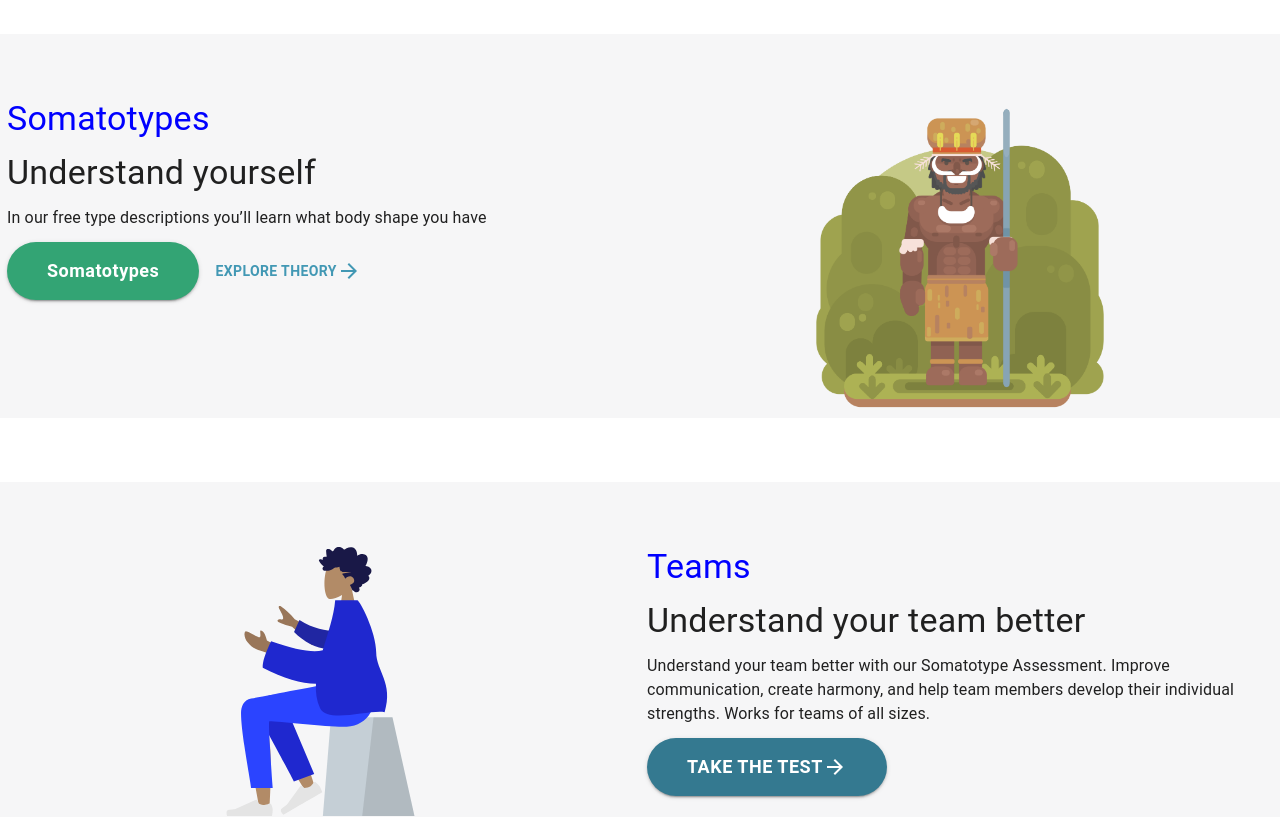
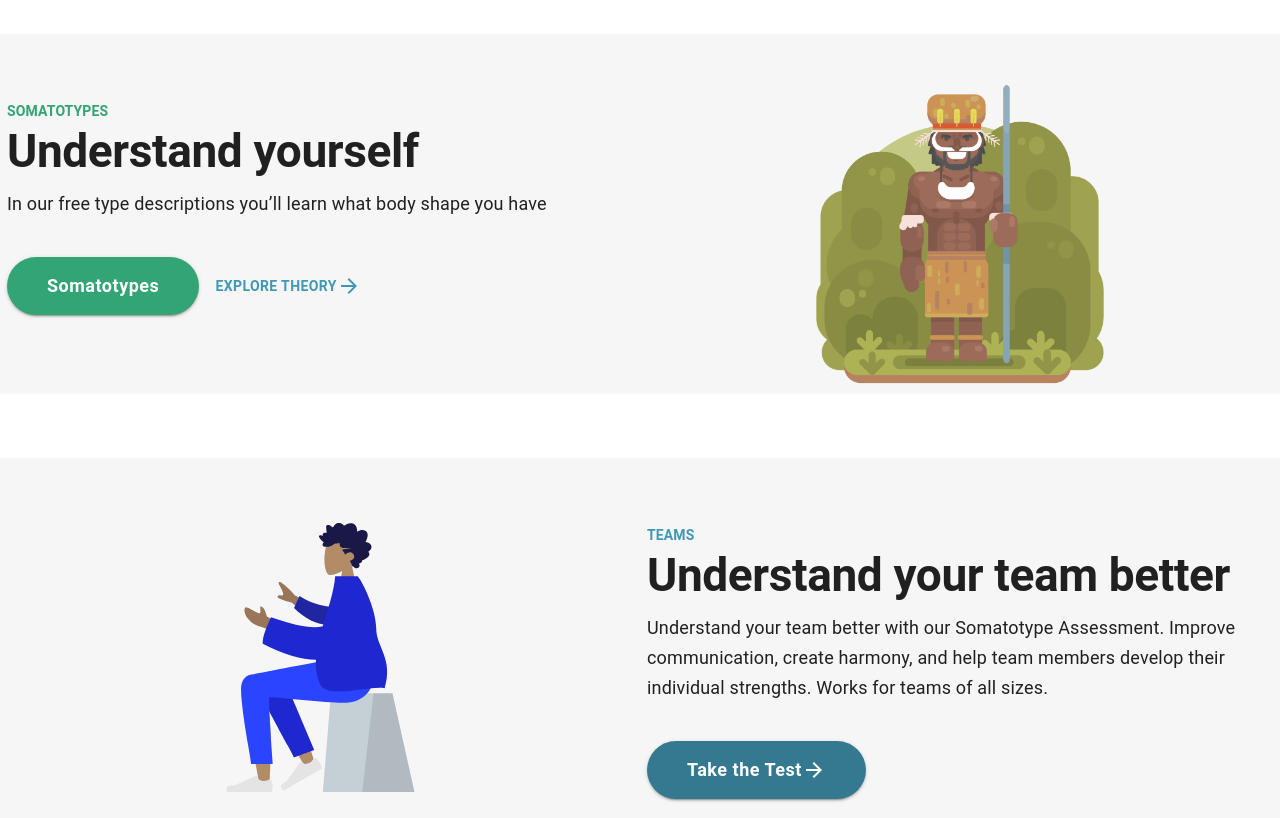
Before and after one commit to walter-clayton/afitpilot-somatotype, a React (Create React App) app in the folder client/: page / in a window 1280 px wide. Shown: the part 780-1598 px from the top of the page. Built offline with nearby package versions, Linux system fonts and the light colour scheme.

Commit message:
CTA: Bold title,capital letter,text smaller

```diff
--- a/client/src/components/CTA/CallToAction.tsx
+++ b/client/src/components/CTA/CallToAction.tsx
@@ -25,24 +25,25 @@ const CallToAction = () => {
               marginLeft: "7px",
             }}
           >
-            <Typography component="h1" variant="h4" sx={{ color: "blue" }}>
+            <Typography variant="body1" sx={{ color: "RGB(51, 164, 116)", fontSize: "14px", fontWeight: 700, textTransform: "uppercase", lineHeight: "26px", padding: 0 }}>
               Somatotypes
             </Typography>
-            <Typography mt={1.5} component="h4" variant="h4">
+            <Typography mt={1.5} component="h2" variant="h2"
+              sx={{ fontSize: '46px', margin: "0px 0px 10px", fontWeight: 600 }}>
               Understand yourself
             </Typography>
             <Typography
               mt={1.5}
-              sx={{ display: "flex", justifyContent: "flex-end" }}
+              sx={{ display: "flex", justifyContent: "flex-end", fontSize: "18px", lineHeight: "30px", margin: "0px 0px 30px", fontWeight: 400 }}
               variant="body1"
             >
               In our free type descriptions you’ll learn what body shape you
               have
             </Typography>
-            <Stack mt={1.5} spacing={2} direction="row">
+            <Stack mt={1} spacing={2} direction="row">
               <Button
                 sx={{
-                  borderRadius: "40px", backgroundColor: "RGB(51, 164, 116)", padding: "14px 40px", fontSize: "18px", fontWeight: 600, lineHeight: "30px", textAlign: "center", textTransform: "initial", fontStyle: 'normal', "&.MuiButtonBase-root:hover": { bgcolor: "RGB(51, 164, 116)" },
+                  borderRadius: "40px", boxSizing: "border-box", backgroundColor: "RGB(51, 164, 116)", padding: "14px 40px", fontSize: "18px", fontWeight: 600, lineHeight: "30px", textAlign: "center", textTransform: "initial", fontStyle: 'normal', "&.MuiButtonBase-root:hover": { bgcolor: "RGB(51, 164, 116)" },
                 }}
                 variant="contained"
                 onClick={() => {
@@ -52,7 +53,7 @@ const CallToAction = () => {
               >
                 Somatotypes
               </Button>
-              <Button sx={{ color: "RGB(66, 152, 180)", fontSize: "14px", lineHeight: "26px", fontWeight: 700, padding: "0px" }} variant="text" onClick={() => { }}>
+              <Button sx={{ color: "RGB(66, 152, 180)", boxSizing: "border-box", fontSize: "14px", lineHeight: "26px", fontWeight: 700, padding: "0px" }} variant="text" onClick={() => { }}>
                 Explore Theory <ArrowForwardSharpIcon />
               </Button>
             </Stack>
@@ -61,7 +62,7 @@ const CallToAction = () => {
         <Grid item xs={12} md={7} lg={6} sm={12}>
           <Box
             sx={{
-              marginTop: 8,
+              marginTop: 5,
               display: "flex",
               flexDirection: "column",
               alignItems: "center",
@@ -100,23 +101,26 @@ const CallToAction = () => {
               marginLeft: "7px",
             }}
           >
-            <Typography component="h1" variant="h4" sx={{ color: "blue" }}>
+            <Typography variant="body1" sx={{ color: "RGB(66, 152, 180)", fontSize: "14px", fontWeight: 700, textTransform: "uppercase", lineHeight: "26px", padding: 0 }}>
               Teams
             </Typography>
-            <Typography mt={1.5} component="h4" variant="h4">
+            <Typography mt={1.5} component="h2" variant="h2"
+              sx={{ fontSize: '46px', margin: "0px 0px 10px", fontWeight: 600 }}>
               Understand your team better
             </Typography>
             <Typography
-              mt={1.5} variant="body1"
-              sx={{ display: "flex", justifyContent: "flex-end" }}>
+              mt={1}
+              sx={{ display: "flex", justifyContent: "flex-end", fontSize: "18px", lineHeight: "30px", margin: "0px 0px 30px", fontWeight: 400 }}
+              variant="body1"
+            >
               Understand your team better with our Somatotype Assessment.
               Improve communication, create harmony, and help team members
               develop their individual strengths. Works for teams of all sizes.
             </Typography>
-            <Stack mt={1.5} spacing={2} direction="row">
+            <Stack mt={1} mb={3} spacing={2} direction="row">
               <Button
                 sx={{
-                  borderRadius: "40px", backgroundColor: "RGB(52, 121, 144)", padding: "14px 40px", fontWeight: 600, fontSize: "18px", lineHeight: "30px", textAlign: "start", "&.MuiButtonBase-root:hover": { bgcolor: "RGB(52, 121, 144)" }
+                  borderRadius: "40px", textTransform: 'initial', backgroundColor: "RGB(52, 121, 144)", padding: "14px 40px", fontWeight: 600, fontSize: "18px", lineHeight: "30px", textAlign: "start", "&.MuiButtonBase-root:hover": { bgcolor: "RGB(52, 121, 144)" }
                 }}
                 variant="contained"
                 onClick={() => {
```
